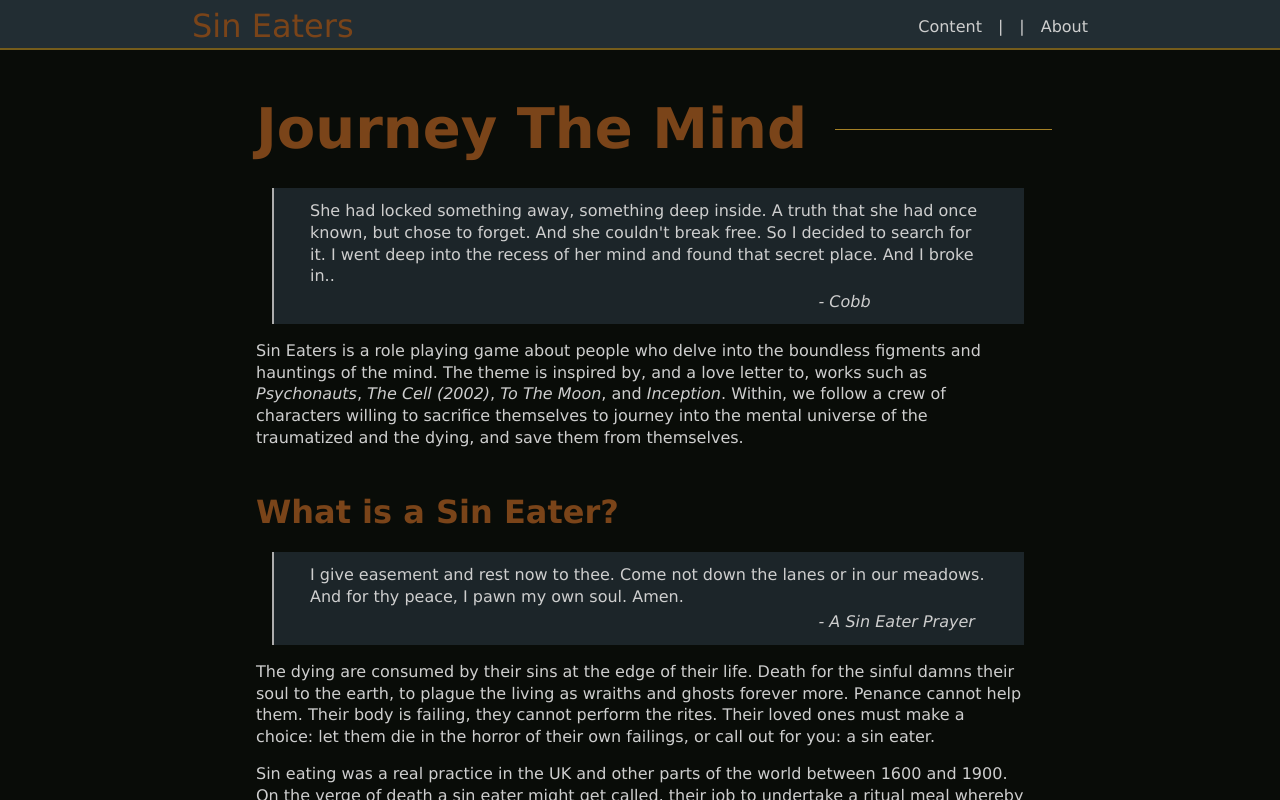
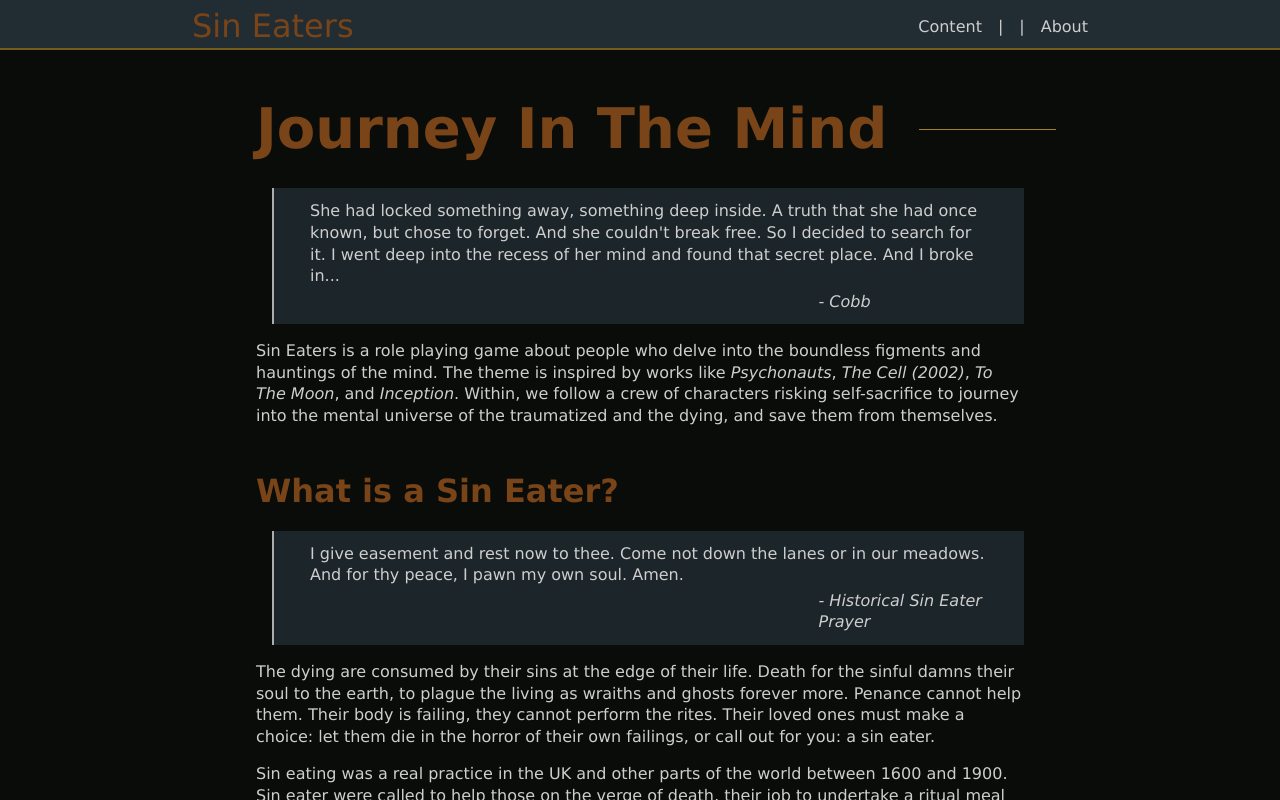
Before and after one commit to rfkeepers/sineaters_srd, a Vue app: page /sineaters/ in a window 1280 px wide. Built offline with nearby package versions, Linux system fonts and the light colour scheme.

Commit message:
fixing page text

```diff
--- a/package.json
+++ b/package.json
@@ -1,6 +1,6 @@
 {
   "name": "sineaters",
-  "version": "0.0.6",
+  "version": "0.0.7",
   "scripts": {
     "dev": "vite",
     "build": "vite build --base=/sineaters/",
--- a/src/router/index.js
+++ b/src/router/index.js
@@ -13,7 +13,6 @@ import glossaryNotFound from '@/glossary/GlossaryNotFound.vue';
 import notFound from '@/views/site/NotFound.vue';
 
 const titleMaker = (...t) => t.concat('Sin Eaters').join(' - ');
-const nameMaker = (...t) => t.join('.');
 
 // -------------------------------------------------------------------------------------
 // core
--- a/src/views/site/Feedback.vue
+++ b/src/views/site/Feedback.vue
@@ -8,7 +8,7 @@
         <span>Have some feedback about Sin Eaters?</span>
         <span>Maybe you just want to say "Hello!"?</span>
         <span>&nbsp;</span>
-        <span>Go ahead and tell me what's good at:</span>
+        <span>Go ahead and tell us what's good at:</span>
         <span><a href="mailto:emmy.holthe.author@gmail.com">emmy.holthe.author@gmail.com</a>.</span>
         <span><a href="mailto:keepers@innumerable-engines.net">keepers@innumerable-engines.net</a>.</span>
     </div>
--- a/src/views/site/Home.vue
+++ b/src/views/site/Home.vue
@@ -5,17 +5,18 @@ import Options from '@/components/Options.vue';
 
 <!-- ============================== Template ============================== -->
 <template>
+<div>
 <h1 class="title">
-    Journey The Mind
+    Journey In The Mind
 </h1>
 
 <blockquote>
-    She had locked something away, something deep inside.  A truth that she had once known, but chose to forget.  And she couldn't break free.  So I decided to search for it.  I went deep into the recess of her mind and found that secret place.  And I broke in..
+    She had locked something away, something deep inside.  A truth that she had once known, but chose to forget.  And she couldn't break free.  So I decided to search for it.  I went deep into the recess of her mind and found that secret place.  And I broke in...
     <figcaption>Cobb</figcaption>
 </blockquote>
 
 <p>
-    Sin Eaters is a role playing game about people who delve into the boundless figments and hauntings of the mind.  The theme is inspired by, and a love letter to, works such as <i>Psychonauts</i>, <i>The Cell (2002)</i>, <i>To The Moon</i>, and <i>Inception</i>.  Within, we follow a crew of characters willing to sacrifice themselves to journey into the mental universe of the traumatized and the dying, and save them from themselves.
+    Sin Eaters is a role playing game about people who delve into the boundless figments and hauntings of the mind.  The theme is inspired by works like <i>Psychonauts</i>, <i>The Cell (2002)</i>, <i>To The Moon</i>, and <i>Inception</i>.  Within, we follow a crew of characters risking self-sacrifice to journey into the mental universe of the traumatized and the dying, and save them from themselves.
 </p>
 
 <h2>
@@ -24,7 +25,7 @@ import Options from '@/components/Options.vue';
 
 <blockquote>
     I give easement and rest now to thee. Come not down the lanes or in our meadows. And for thy peace, I pawn my own soul. Amen.
-    <figcaption>A Sin Eater Prayer</figcaption>
+    <figcaption>Historical Sin Eater Prayer</figcaption>
 </blockquote>
 
 <p>
@@ -32,11 +33,15 @@ import Options from '@/components/Options.vue';
 </p>
 
 <p>
-    Sin eating was a real practice in the UK and other parts of the world between 1600 and 1900.  On the verge of death a sin eater might get called, their job to undertake a ritual meal whereby the sins of the dying were passed onto the food, and then into the eater.  And for their service, what did they get?  A little money, and enormous shame.  You see, a sin eater bears all the sins of those whome they've served.  A person with that much sin has no good place in society.
+    Sin eating was a real practice in the UK and other parts of the world between 1600 and 1900.  Sin eater were called to help those on the verge of death, their job to undertake a ritual meal whereby the sins of the dying were passed onto the food, and then into the eater.
 </p>
 
 <p>
-    This game is not historically accurate.  Far from it.  We're here to magify the transaction of the sin eaters in fantasy and imagination.  What if, to those people, the ritual were more than a meal?  What if it were a transcendant and harrowing adventure.  A gamble of their own humanity against the sin they consumed, an effort to internalize the abysses of another person's life?
+    And what did they get for their service?  A little money, and enormous shame.  You see, a sin eater bore all the sins of those whom they've served.  They were living anathema, walking hell.  The person who carries such tarnish has no good place in society.
+</p>
+
+<p>
+    This game is not historically accurate.  Far from it.  We're here to magify the transaction of the sin eaters in fantasy and imagination.  What if, to those people, the ritual were more than a meal?  What if it were a transcendant and harrowing adventure.  A gamble of their own humanity against the sin they consumed, an effort to internalize the abysses of another person's life?  Where would this event take them?
 </p>
 
 <h2>
@@ -68,6 +73,7 @@ import Options from '@/components/Options.vue';
 <p>
     Sin eaters is in pre-alpha.  We're just starting on this adventure, figuring out everything from the ground up, and are so glad you're taking part in it.  Thank you!
 </p>
+</div>
 </template>
 
 <!-- ============================== Style ============================== -->
```
Also changed, not shown: 6 other files (tests, documents, lock files or other folders).
